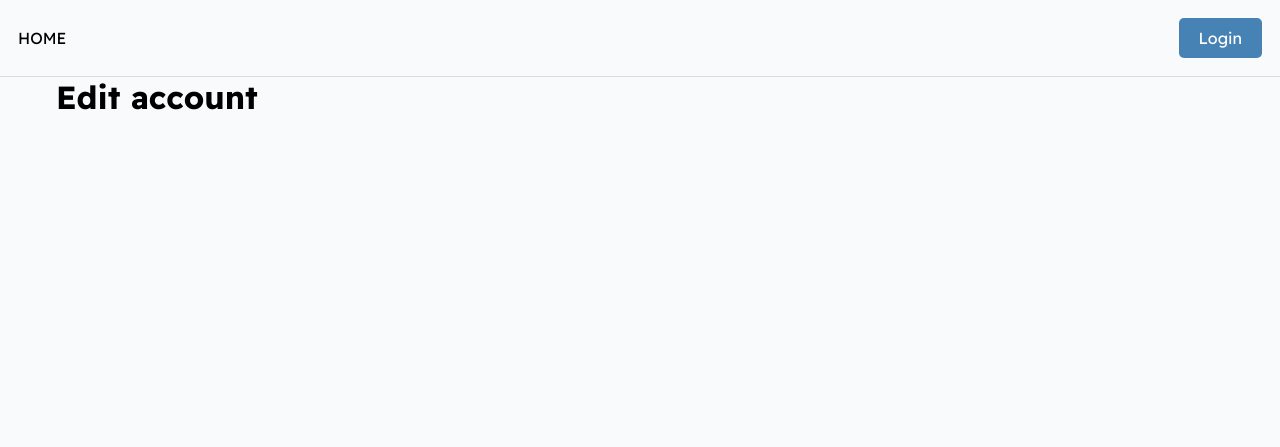
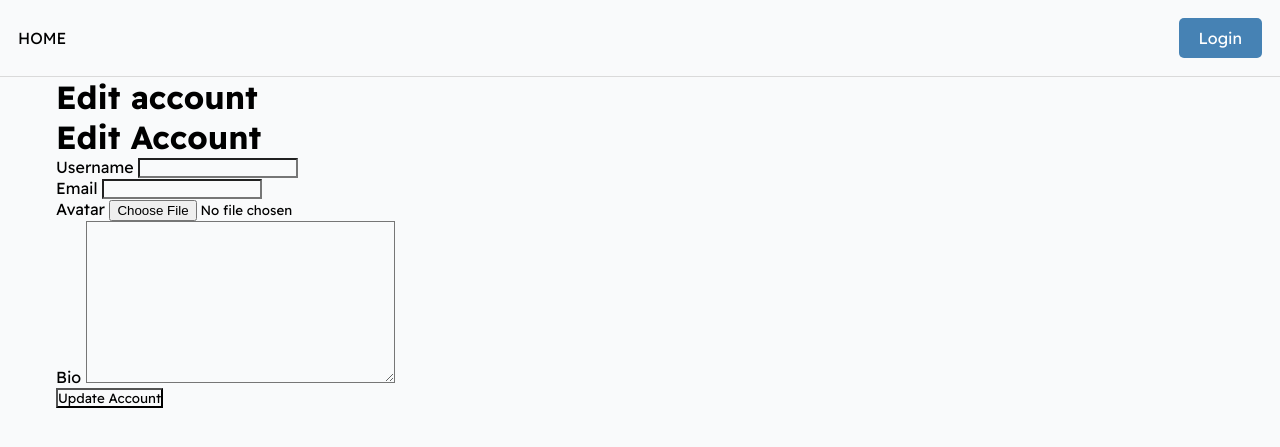
Before and after one commit to sxsmg/codebattle, a Django app: page /edit-account in a window 1280 px wide. Shown: the top 447 px of the page. Run offline with Django 4.2, Linux system fonts and the light colour scheme.

Commit message:
account functions

```diff
--- a/base/forms.py
+++ b/base/forms.py
@@ -3,6 +3,10 @@ from django.forms import ModelForm
 from django.contrib.auth.forms import UserCreationForm
 from .models import Submission, User
 
+class UserForm(ModelForm):
+    class Meta:
+        model = User
+        fields = ['username', 'email', 'avatar', 'bio']
 
 class SubmissionForm(ModelForm):
     class Meta:
--- a/base/views.py
+++ b/base/views.py
@@ -1,7 +1,7 @@
 from django.http import HttpResponse
 from django.shortcuts import render, redirect
 from .models import User, Event, Submission
-from .forms import SubmissionForm, CustomUserCreateForm
+from .forms import SubmissionForm, CustomUserCreateForm, UserForm
 from django.contrib.auth.decorators import login_required
 from django.contrib.auth import authenticate, login, logout
 # Create your views here.
@@ -73,7 +73,8 @@ def account_page(request):
     return render(request, 'account.html', context)
 
 def edit_account(request):
-    context = {}
+    form = UserForm()
+    context = {'form': form}
     return render(request, 'user_form.html', context)
 
 
--- a/templates/main.html
+++ b/templates/main.html
@@ -4,7 +4,7 @@
     <head>
         <meta charset="utf-8">
         <meta http-equiv="X-UA-Compatible" content="IE=edge">
-        <title>Page Title</title>
+        <title>CodeBattle</title>
         <meta name="viewport" content="width=device-width, initial-scale=1" >
         <link rel="stylesheet" type="text/css" media="screen" href="{% static 'css/main.css' %}"
     </head>
--- a/templates/user_form.html
+++ b/templates/user_form.html
@@ -2,4 +2,22 @@
 
 {% block content %}
 <h1>Edit account </h1>
+    <h1>Edit Account</h1>
+
+    <div class="section">
+        <form method="POST">
+            {% csrf_token %}
+            {% for field in form %}
+                <div class="form-field--wrapper">
+                    <label>{{field.label}}</label>
+                    {{field}}
+
+                </div>
+            {% endfor %}
+                <div class="form-field--wrapper">
+                    <input type="submit" value="Update Account"/>
+                </div>
+        </form>
+
+    </div>
 {% endblock content %}
```
